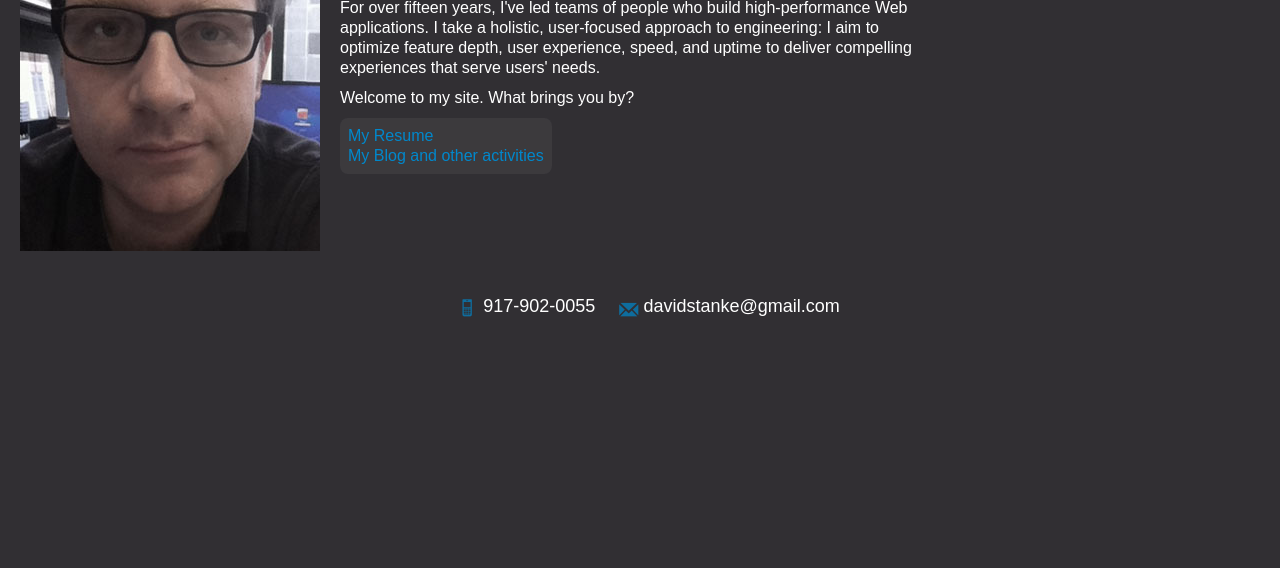
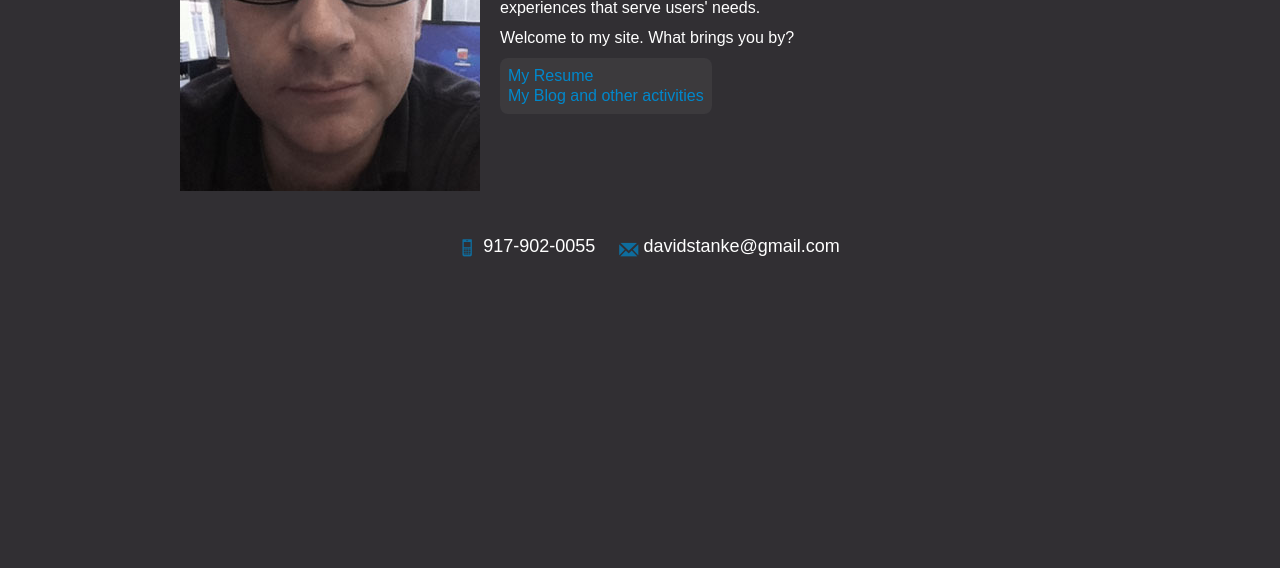
Before and after one commit to googlestanke/davidstanke.com, a plain HTML site: page index.html in a window 1280 px wide. Shown: the part 232-800 px from the top of the page. Drawn offline with nearby package versions, Linux system fonts and the light colour scheme; a script that the page names is missing.

Commit message:
fix conflict between inline and linked style

```diff
--- a/css/davidstanke.css
+++ b/css/davidstanke.css
@@ -5,7 +5,6 @@ html {
 }
 
 body {
-	padding-top: 60px; /* 60px to make the container go all the way to the bottom of the topbar */
     font-family: open-sans, sans-serif;
 	background-color: #312f33;
 	color:white;
@@ -67,6 +66,7 @@ h5 {
 	width:960px;
 	display:table;
 	border-spacing:20px;
+	margin:auto;
 }
 
 .content {
```
